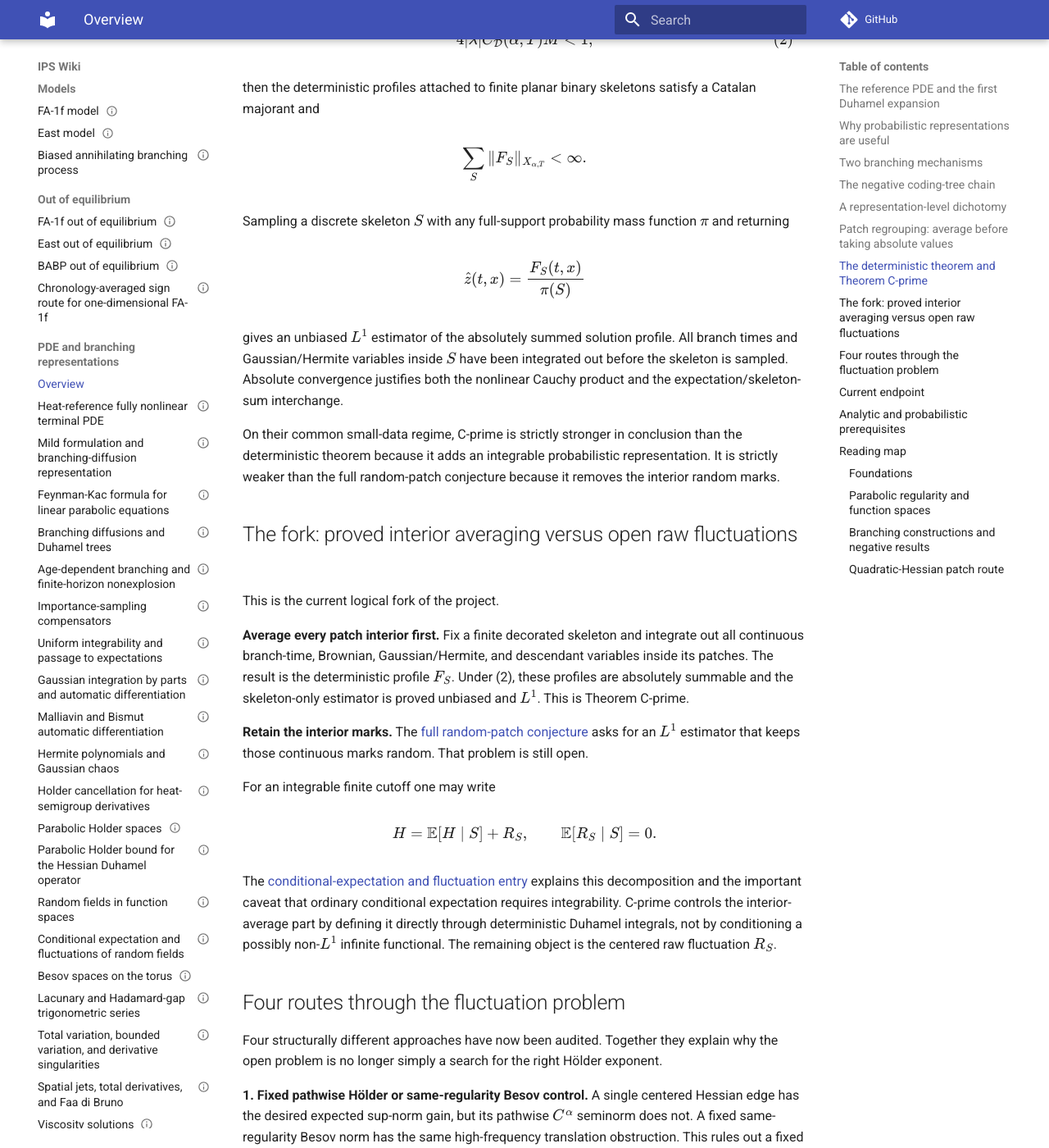
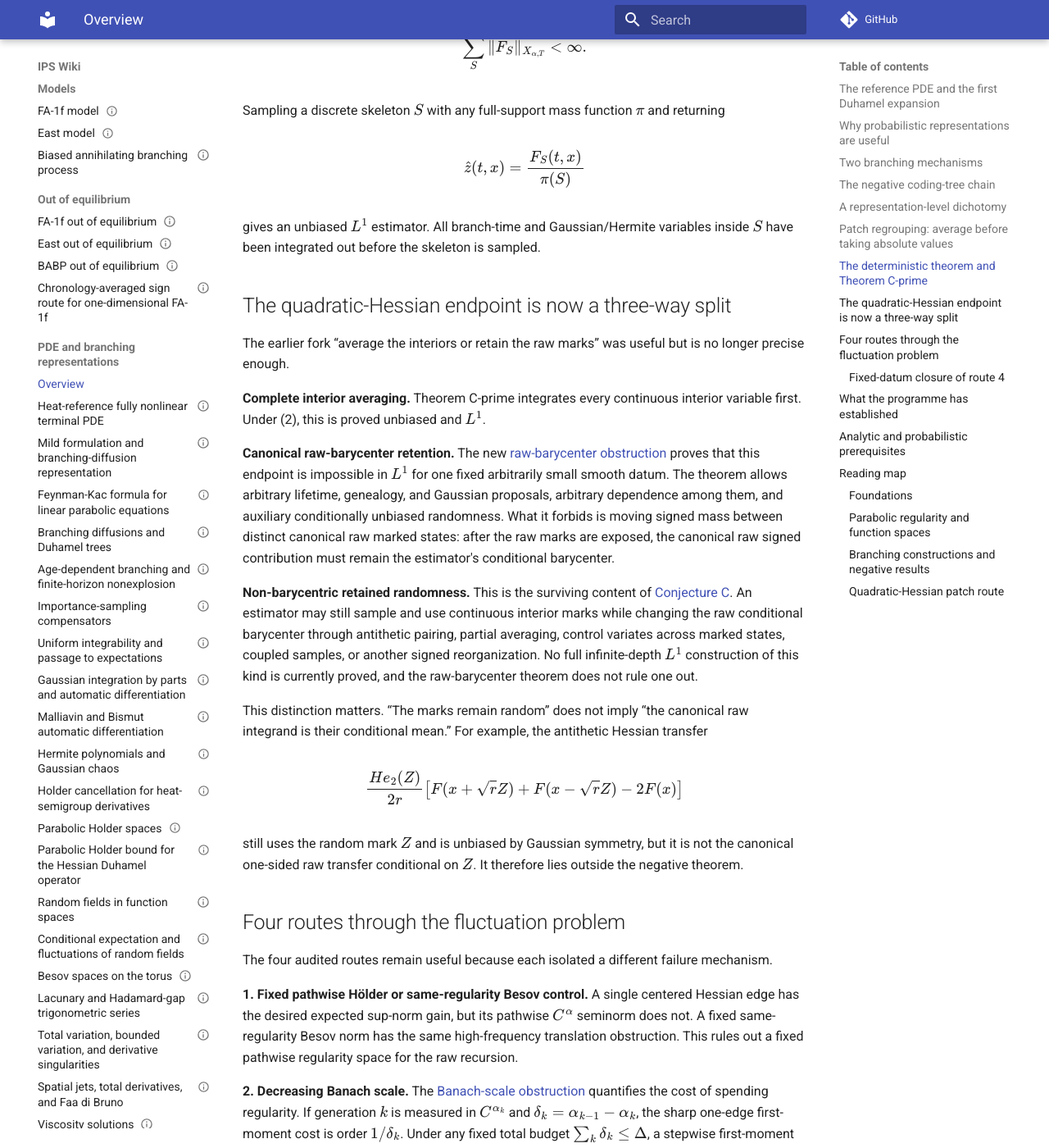
Before and after one commit to maciejgluchowski86-beep/ips-wiki, an MkDocs documentation site: the page built from docs/pde-branching-representations.md, in a window 1280 px wide and 1400 px high, scrolled down 5501 px. Shown: the whole window at 82% size. Built offline with MkDocs 1.6.1 and Material for MkDocs 9.7.7, drawn with Linux system fonts in a browser that asks for light colours; comment, search, counter and statistics services are not loaded; some of the changed text lies outside the part shown.

Commit message:
Update PDE overview after raw-barycenter obstruction

```diff
--- a/docs/pde-branching-representations.md
+++ b/docs/pde-branching-representations.md
@@ -45,7 +45,7 @@ The [Nguwi--Penent--Privault coding tree](entries/npp-coding-tree.md) propagates
 
 The [Henry-Labordère--Oudjane--Tan--Touzi--Warin marked branching construction](entries/marked-branching-diffusion-for-gradient-nonlinearities.md) has a different architecture. It expands a polynomial or countable monomial driver in \((u,Du)\), branches according to those monomials, and transfers first derivatives through automatic-differentiation weights. The constant-diffusion case follows from [Gaussian integration by parts](entries/gaussian-integration-by-parts-and-automatic-differentiation.md); variable diffusions lead to [Malliavin/Bismut weights](entries/malliavin-and-bismut-automatic-differentiation.md). These weights are singular on short edges, so the lifetime density must be chosen together with the moment estimate.
 
-The [antithetic and ghost branching schemes](entries/antithetic-and-ghost-branching-schemes.md) are related variance/cancellation devices, but they are logically separate from the project-level patch construction below.
+The [antithetic and ghost branching schemes](entries/antithetic-and-ghost-branching-schemes.md) are related variance/cancellation devices. They become important again below because they show that “the marks remain random” is weaker than “the canonical raw integrand remains the conditional barycenter.”
 
 ## The negative coding-tree chain
 
@@ -126,13 +126,7 @@ $$
 v(0)=\phi,
 $$
 
-with
-
-$$
-z=v_{xx}.
-$$
-
-Then
+with \(z=v_{xx}\). Then
 
 $$
 z(t)
@@ -145,7 +139,7 @@ P_t\phi''
 \tag{1}
 $$
 
-A naive edge-by-edge randomization applies a centered Hessian weight at every derivative edge. That is exactly where short-edge absolute moments become dangerous. The central alternative is to regroup **consecutive Hessian events first** and delay absolute values until after the interior of a whole patch has been averaged.
+A naive edge-by-edge randomization applies a centered Hessian weight at every derivative edge. That is exactly where short-edge absolute moments become dangerous. The central alternative is to regroup **consecutive Hessian events first** and delay absolute values until more of the signed local structure has been combined.
 
 The [finite-depth Duhamel patch theorem](entries/finite-depth-duhamel-patch-regrouping.md) is purely algebraic: every finite planar binary tree decomposes uniquely into maximal left-child chains, and replacing each chain by its complete multi-event Duhamel integral changes no signed term. The [finite conditional-factorization theorem](entries/conditional-factorization-for-finite-pde-patches.md) gives the probabilistic version: expose the patch genealogy and times but leave the centered Gaussian marks unexposed, so independent side patches factor after conditional expectation.
 
@@ -188,7 +182,7 @@ $$
 z_{n+1}(0)=\phi''.
 $$
 
-With a uniform Schauder constant \(C_{\mathrm{Sch}}(\alpha,T)\), the explicit condition
+With a uniform Schauder constant \(C_{\mathrm{Sch}}(\alpha,T)\), the condition
 
 $$
 |\lambda|C_{\mathrm{Sch}}(\alpha,T)
@@ -197,7 +191,7 @@ $$
 \frac18
 $$
 
-keeps the iteration coefficient in \([3/8,5/8]\), gives an \(H^{-1}\) contraction with ratio at most \(1/3\), and produces the unique small uniformly parabolic solution. Its implicit diffusion representation is obtained from [Itô's formula and the backward Kolmogorov equation](entries/ito-diffusions-and-backward-kolmogorov-representation.md). The [maximum-principle/Schauder](entries/parabolic-maximum-principle-and-schauder-estimates.md), [weak-solution](entries/weak-parabolic-solutions-on-the-torus.md), and [\(H^{-1}\) energy](entries/h-minus-one-energy-method.md) entries contain the supporting analytic tools.
+keeps the iteration coefficient in \([3/8,5/8]\), gives an \(H^{-1}\) contraction with ratio at most \(1/3\), and produces the unique small uniformly parabolic solution.
 
 The stronger representation statement is [Theorem C-prime: the skeleton-averaged \(L^1\) representation](entries/skeleton-averaged-l1-representation-for-quadratic-hessian-pde.md). Define
 
@@ -205,18 +199,18 @@ $$
 (\mathcal Df)(t)
 =
 \int_0^t
-\partial_x^2P_{t-s}f(s)\,ds.
+\partial_x^2P_{t-s}f(s)\,ds,
 $$
 
-The [parabolic Hölder bound for \(\mathcal D\)](entries/parabolic-holder-bound-for-hessian-duhamel-operator.md) makes
+and
 
 $$
 X_{\alpha,T}
 =
-C^{\alpha/2,\alpha}([0,T]\times\mathbb T)
+C^{\alpha/2,\alpha}([0,T]\times\mathbb T).
 $$
 
-into a closing space for the quadratic map. If
+If
 
 $$
 M=\|P_\cdot\phi''\|_{X_{\alpha,T}}
@@ -229,65 +223,48 @@ $$
 \tag{2}
 $$
 
-then the deterministic profiles attached to finite planar binary skeletons satisfy a Catalan majorant and
+then the deterministic profiles attached to finite decorated binary skeletons satisfy a Catalan majorant and
 
 $$
 \sum_S\|F_S\|_{X_{\alpha,T}}<\infty.
 $$
 
-Sampling a discrete skeleton \(S\) with any full-support probability mass function \(\pi\) and returning
+Sampling a discrete skeleton \(S\) with any full-support mass function \(\pi\) and returning
 
 $$
-\widehat z(t,x)
-=
-\frac{F_S(t,x)}{\pi(S)}
+\widehat z(t,x)=\frac{F_S(t,x)}{\pi(S)}
 $$
 
-gives an unbiased \(L^1\) estimator of the absolutely summed solution profile. All branch times and Gaussian/Hermite variables inside \(S\) have been integrated out before the skeleton is sampled. Absolute convergence justifies both the nonlinear Cauchy product and the expectation/skeleton-sum interchange.
+gives an unbiased \(L^1\) estimator. All branch-time and Gaussian/Hermite variables inside \(S\) have been integrated out before the skeleton is sampled.
 
-On their common small-data regime, C-prime is strictly stronger in conclusion than the deterministic theorem because it adds an integrable probabilistic representation. It is strictly weaker than the full random-patch conjecture because it removes the interior random marks.
+## The quadratic-Hessian endpoint is now a three-way split
 
-## The fork: proved interior averaging versus open raw fluctuations
+The earlier fork “average the interiors or retain the raw marks” was useful but is no longer precise enough.
 
-This is the current logical fork of the project.
+**Complete interior averaging.** Theorem C-prime integrates every continuous interior variable first. Under (2), this is proved unbiased and \(L^1\).
 
-**Average every patch interior first.** Fix a finite decorated skeleton and integrate out all continuous branch-time, Brownian, Gaussian/Hermite, and descendant variables inside its patches. The result is the deterministic profile \(F_S\). Under (2), these profiles are absolutely summable and the skeleton-only estimator is proved unbiased and \(L^1\). This is Theorem C-prime.
+**Canonical raw-barycenter retention.** The new [raw-barycenter obstruction](entries/raw-marked-l1-obstruction-for-quadratic-hessian-pde.md) proves that this endpoint is impossible in \(L^1\) for one fixed arbitrarily small smooth datum. The theorem allows arbitrary lifetime, genealogy, and Gaussian proposals, arbitrary dependence among them, and auxiliary conditionally unbiased randomness. What it forbids is moving signed mass between distinct canonical raw marked states: after the raw marks are exposed, the canonical raw signed contribution must remain the estimator's conditional barycenter.
 
-**Retain the interior marks.** The [full random-patch conjecture](entries/l1-random-patch-conjecture-for-quadratic-hessian-pde.md) asks for an \(L^1\) estimator that keeps those continuous marks random. That problem is still open.
+**Non-barycentric retained randomness.** This is the surviving content of [Conjecture C](entries/l1-random-patch-conjecture-for-quadratic-hessian-pde.md). An estimator may still sample and use continuous interior marks while changing the raw conditional barycenter through antithetic pairing, partial averaging, control variates across marked states, coupled samples, or another signed reorganization. No full infinite-depth \(L^1\) construction of this kind is currently proved, and the raw-barycenter theorem does not rule one out.
 
-For an integrable finite cutoff one may write
+This distinction matters. “The marks remain random” does not imply “the canonical raw integrand is their conditional mean.” For example, the antithetic Hessian transfer
 
 $$
-H
-=
-\mathbb E[H\mid S]
-+
-R_S,
-\qquad
-\mathbb E[R_S\mid S]=0.
+\frac{He_2(Z)}{2r}
+\left[
+F(x+\sqrt rZ)+F(x-\sqrt rZ)-2F(x)
+\right]
 $$
 
-The [conditional-expectation and fluctuation entry](entries/conditional-expectation-and-fluctuations-of-random-fields.md) explains this decomposition and the important caveat that ordinary conditional expectation requires integrability. C-prime controls the interior-average part by defining it directly through deterministic Duhamel integrals, not by conditioning a possibly non-\(L^1\) infinite functional. The remaining object is the centered raw fluctuation \(R_S\).
+still uses the random mark \(Z\) and is unbiased by Gaussian symmetry, but it is not the canonical one-sided raw transfer conditional on \(Z\). It therefore lies outside the negative theorem.
 
 ## Four routes through the fluctuation problem
 
-Four structurally different approaches have now been audited. Together they explain why the open problem is no longer simply a search for the right Hölder exponent.
+The four audited routes remain useful because each isolated a different failure mechanism.
 
 **1. Fixed pathwise Hölder or same-regularity Besov control.** A single centered Hessian edge has the desired expected sup-norm gain, but its pathwise \(C^\alpha\) seminorm does not. A fixed same-regularity Besov norm has the same high-frequency translation obstruction. This rules out a fixed pathwise regularity space for the raw recursion.
 
-**2. Decreasing Banach scale.** The [Banach-scale obstruction](entries/banach-scale-obstruction-for-raw-pde-patches.md) quantifies the cost of spending regularity. If generation \(k\) is measured in \(C^{\alpha_k}\) and
-
-$$
-\delta_k=\alpha_{k-1}-\alpha_k,
-$$
-
-then the sharp one-edge first-moment cost is order \(1/\delta_k\). Under any fixed total budget
-
-$$
-\sum_{k=1}^n\delta_k\leq\Delta,
-$$
-
-a stepwise first-moment proof incurs at least
+**2. Decreasing Banach scale.** The [Banach-scale obstruction](entries/banach-scale-obstruction-for-raw-pde-patches.md) quantifies the cost of spending regularity. If generation \(k\) is measured in \(C^{\alpha_k}\) and \(\delta_k=\alpha_{k-1}-\alpha_k\), the sharp one-edge first-moment cost is order \(1/\delta_k\). Under any fixed total budget \(\sum_k\delta_k\leq\Delta\), a stepwise first-moment proof incurs at least
 
 $$
 c^n\prod_{k=1}^n\delta_k^{-1}
@@ -295,26 +272,11 @@ c^n\prod_{k=1}^n\delta_k^{-1}
 c^n\left(\frac n\Delta\right)^n.
 $$
 
-The uniform budget is optimal; nonuniform budgets are worse. This is a barrier to the stepwise first-moment Banach-scale architecture, not a disproof of the raw estimator.
+The uniform budget is optimal; nonuniform budgets are worse. This is a barrier to the stepwise first-moment Banach-scale architecture, not by itself a nonintegrability theorem.
 
-**3. Condition all patch interiors.** Theorem C-prime integrates the continuous variables inside each finite skeleton before the skeleton is sampled. This gives an absolutely summable, unbiased \(L^1\) representation, but the continuous interior marks are gone. It establishes integrability only after relinquishing the full randomness required by C.
+**3. Condition all patch interiors.** Theorem C-prime integrates the continuous variables inside each finite skeleton before the skeleton is sampled. This gives an absolutely summable, unbiased \(L^1\) representation, but the continuous interior marks are gone.
 
-**4. Joint centered marks.** The [joint centered-mark theorem](entries/joint-centered-mark-dichotomy-for-raw-pde-patches.md) does not take a norm after every centered edge. Already at two marks,
-
-$$
-\int_{r_1+r_2<T}
-\mathbb E
-\left\|
-\widehat{\mathcal K}_{(r_1,r_2)}^{\mathrm{raw}}f
-\right\|_\infty
-\,dr_1dr_2
-\leq
-C_{\alpha,T}[f]_{C^\alpha},
-$$
-
-with no intermediate regularity loss. This genuinely lies outside the Banach-scale theorem rather than renaming a stepwise estimate.
-
-At length \(m\), however, retaining all Gaussian marks gives the sharp uniform block scale
+**4. Joint centered marks.** The [joint centered-mark theorem](entries/joint-centered-mark-dichotomy-for-raw-pde-patches.md) does not take a norm after every centered edge. Already at two marks there is a finite joint estimate with no intermediate regularity loss, so this route genuinely escapes route 2. At length \(m\), however, retaining all canonical Gaussian marks gives the sharp uniform block scale
 
 $$
 c_{\alpha,T}^m m!
@@ -324,38 +286,81 @@ c_{\alpha,T}^m m!
 C_{\alpha,T}^m m!.
 $$
 
-If instead the internal Gaussian bridge coordinates are signedly averaged before the absolute value, a bare derivative chain collapses to a single \(He_{2m}\) endpoint weight. The fixed-total-time simplex then gives
+If instead the internal Gaussian bridge coordinates are signedly averaged before the absolute value, the bare chain collapses to one \(He_{2m}\) endpoint weight and the factorial reduces to geometric growth. With spatial multipliers, the commutator/cluster expansion gives the corresponding deterministic geometric estimate. The favorable branch has altered the raw marked state by averaging bridge coordinates.
+
+### Fixed-datum closure of route 4
+
+The old route-2 and route-4 lower bounds had a shared caveat: their optimizing frequency changed with the depth. The raw-barycenter theorem removes that caveat.
+
+Choose
 
 $$
-\frac{\sqrt{(2m)!}}{(m-1)!}
-\lesssim 4^m.
+N_m=K^m,
+\qquad
+b_m=(m!)^{-1/2},
 $$
 
-For spatially varying patches, the deterministic commutator/cluster estimate gives the corresponding geometric bound. The price is structural: the bridge coordinates have been integrated out. The endpoint Gaussian may remain random, but the estimator is now only partially averaged and does not satisfy the literal mark-retention clause of C.
-
-These four routes repeatedly expose the same tradeoff: every currently controlled construction has either favorable absolute moments or full continuous interior randomness, but not both.
-
-The two sharp lower-bound routes still share an important limitation. Their saturating frequencies depend on the depth: the Banach-scale test uses \(N\asymp e^{c/\delta}\), while the retained-block test uses
+and put all these modes into one smooth Hessian terminal datum
 
 $$
-N_m\asymp\sqrt{m/T}\,e^{m/\alpha}.
+g_\varepsilon(x)
+=
+\varepsilon
+\left[
+\cos x+
+\sum_{m\ge m_0}b_m\cos(N_mx)
+\right].
 $$
 
-Neither result produces one fixed smooth terminal datum that realizes the worst-case growth at every generation. They are proof-architecture barriers, not fixed-datum non-\(L^1\) theorems.
+For every fixed derivative order \(k\),
 
-## Current endpoint
+$$
+\sum_m b_mN_m^k<\infty,
+$$
 
-Conjecture C remains open. The accumulated barriers now make both outcomes mathematically meaningful.
+so this is one \(C^\infty\) function. On the length-\(m\) long comb, terminal Fourier projections isolate the side frequency \(1\) and the distinguished frequency \(N_m\). Restricting every Hessian duration to
 
-A proof would have to retain structure before taking absolute values that is invisible to all four uniform routes: frequency together with genealogy, correlations between distinct patches, a martingale or square-function mechanism, or multi-mark cancellation that survives while the marks themselves remain random.
+$$
+N_m^{-2}
+\le r_j\le
+\frac{h}{4m}
+$$
 
-A disproof would have to go beyond generation-dependent operator-norm tests and tie divergence to one fixed smooth datum, or otherwise prove that the actual full-randomness estimator cannot belong to \(L^1\).
+produces one factor
 
-The current research direction is to test this latter possibility directly. No disproof is currently recorded; C remains a conjecture.
+$$
+\int_{N_m^{-2}}^{h/(4m)}
+\frac{dr}{r}
+\asymp m
+$$
+
+at each of the \(m\) retained centered edges. The rectangle lies inside the duration simplex, so there is no compensating \(1/m!\). The resulting intrinsic total variation obeys
+
+$$
+\|\nu_m\|_{\mathrm{TV}}
+\gtrsim
+\varepsilon(C|\lambda|\varepsilon)^m
+\frac{m^m}{\sqrt{m!}},
+$$
+
+which is not summable. Conditional Jensen then transfers this divergence to every estimator whose conditional barycenter is the raw signed comb contribution.
+
+This is the first fixed-datum non-\(L^1\) theorem in the quadratic-Hessian fluctuation route. It is also proposal invariant, because the relevant quantity is the total variation of the intrinsic signed comb measure rather than the density of any particular sampling law.
+
+## What the programme has established
+
+The resulting picture is sharper than the earlier “integrability versus randomness” slogan.
+
+1. **Signed exactness is cheap.** Finite patches are exact identities.
+2. **Complete averaging is sufficient.** C-prime gives a small-data \(L^1\) representation after all continuous interior variables are integrated out.
+3. **Pure importance sampling cannot rescue the canonical raw integrand.** The raw-barycenter theorem rules out every proposal change and auxiliary conditionally unbiased randomization that leaves the canonical raw marked contribution as its conditional mean.
+4. **The remaining possible escape must be non-barycentric.** Any surviving random-mark construction has to redistribute signed mass between raw states before the first absolute moment is taken.
+
+The theorem does **not** prove that complete averaging is necessary. Therefore C-prime should not be called minimal or optimal among all conceivable estimators. It is the fully averaged endpoint for which a complete \(L^1\) theorem is proved. Between it and the impossible raw-barycenter endpoint lies the honest remaining problem: partial averaging, antithetic/ghost coupling, control variates, or other signed reorganizations that still retain nontrivial continuous randomness.
 
 ## Analytic and probabilistic prerequisites
 
-The remaining background pages provide the tools used by the settled chain. [Random fields in function spaces](entries/random-fields-in-function-spaces.md) distinguishes pointwise random variables from Banach-valued random fields. [Tonelli, Markov, and Borel--Cantelli](entries/tonelli-markov-and-borel-cantelli.md) records the measure-theoretic arguments used in the obstruction proofs. [Interior Hölder estimates](entries/interior-holder-estimates-for-parabolic-equations.md) distinguish De Giorgi--Nash--Moser and Krylov--Safonov compactness from Schauder regularity. [Aronson--Nash Gaussian bounds](entries/aronson-nash-gaussian-bounds.md) records the divergence/nondivergence and adjoint caveats that prevent misuse of heat-kernel estimates.
+The background pages used by this chain include [Random fields in function spaces](entries/random-fields-in-function-spaces.md), [Conditional expectation and fluctuations of random fields](entries/conditional-expectation-and-fluctuations-of-random-fields.md), [Tonelli, Markov, and Borel--Cantelli](entries/tonelli-markov-and-borel-cantelli.md), [Disjoint-event lower bounds for compensated branching estimators](entries/disjoint-event-lower-bounds-for-compensated-branching-estimators.md), [Brownian confinement and heat-kernel positivity](entries/brownian-confinement-and-heat-kernel-positivity.md), [Lacunary and Hadamard-gap trigonometric series](entries/lacunary-and-hadamard-gap-trigonometric-series.md), and [Total variation, bounded variation, and derivative singularities](entries/total-variation-bounded-variation-and-derivative-singularities.md). The parabolic analytic layer is supplied by the Hölder, Schauder, weak-solution, and \(H^{-1}\) entries linked below.
 
 ## Reading map
 
@@ -414,6 +423,7 @@ A newcomer can read the PDE section in four layers.
 - [Skeleton-averaged \(L^1\) representation for the quadratic Hessian PDE (Theorem C-prime)](entries/skeleton-averaged-l1-representation-for-quadratic-hessian-pde.md)
 - [Banach-scale obstruction for raw PDE patches](entries/banach-scale-obstruction-for-raw-pde-patches.md)
 - [Joint centered-mark dichotomy for raw PDE patches](entries/joint-centered-mark-dichotomy-for-raw-pde-patches.md)
+- [Raw-barycenter \(L^1\) obstruction for the quadratic Hessian PDE](entries/raw-marked-l1-obstruction-for-quadratic-hessian-pde.md)
 - [\(L^1\) random-patch conjecture for the quadratic Hessian PDE](entries/l1-random-patch-conjecture-for-quadratic-hessian-pde.md)
 
 The [reference list](meta/references.md) collects the literature cited throughout these pages.
```
Also changed, not shown: other parts of docs/pde-branching-representations.md (+5 -1 lines).
